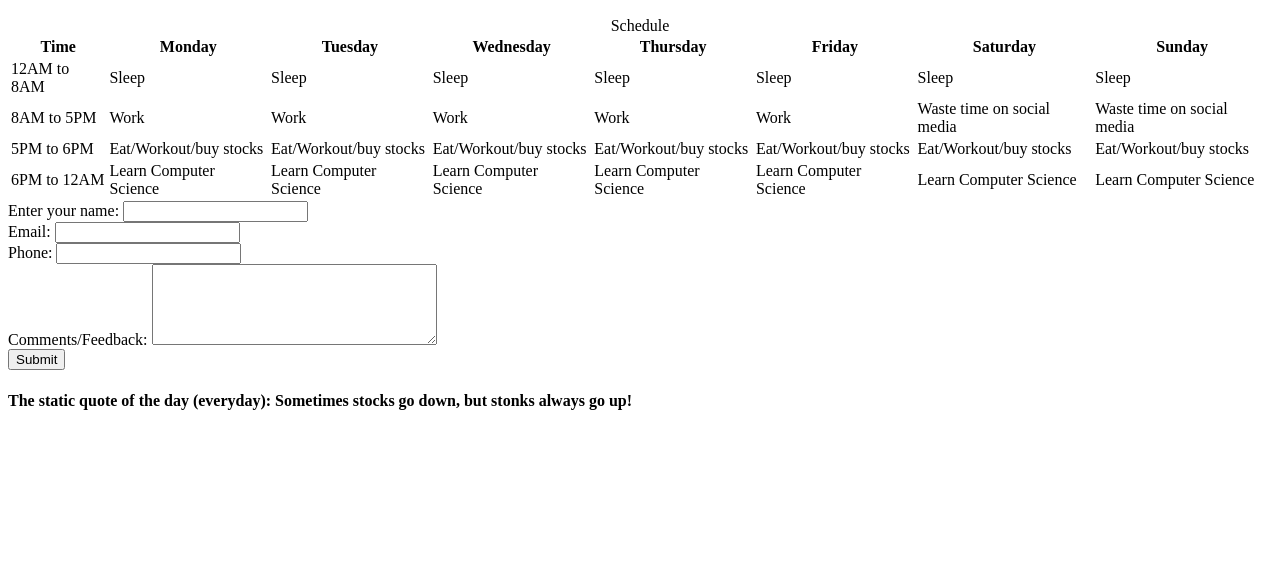
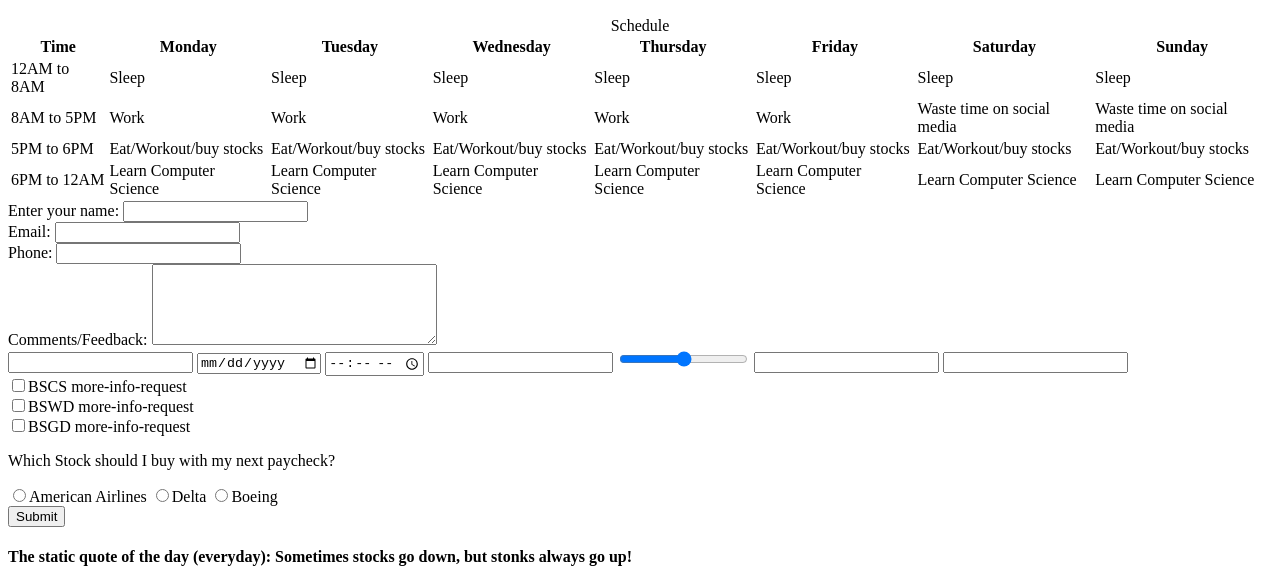
Before and after one commit to teltic/my-sixth-repo, a plain HTML site: page Pre-Course-Homework/about.html in a window 1280 px wide. Shown: the part 722-1309 px from the top of the page. Before the commit the page ends 1153 px from the top, so only its background shows below. Drawn offline with Linux system fonts and the light colour scheme.

Commit message:
input types

```diff
--- a/Pre-Course-Homework/about.html
+++ b/Pre-Course-Homework/about.html
@@ -86,12 +86,34 @@
         </div>
         <div class="input-fields">
           <label for="phone">Phone:</label>
-          <input type="text" name="phone" id="phone" />
+          <input type="tel" name="phone" id="phone" pattern="[0-9]{3}-[0-9]{3}-[0-9]{4}" />
         </div>
         <div class="input-fields">
           <label for="Comments">Comments/Feedback:</label>
           <textarea name="comments" id="comments" rows="5" cols="33"></textarea>
         </div>
+        <div class="input-fields">
+          <!-- DEMO INPUT TYPES-->
+          <input type="password" />
+          <input type="date" />
+          <input type="time" />
+          <input type="number" />
+          <input type="range" min="0" max="10" />
+          <input type="url" />
+          <input type="search" name="google" />
+          <br/>
+          <input type="checkbox" name="option1" value="BSCS">BSCS more-info-request
+          <br/>
+          <input type="checkbox" name="option1" value="BSWD">BSWD more-info-request
+          <br/>
+          <input type="checkbox" name="option1" value="BSGD">BSGD more-info-request
+          <br/>
+          <p>Which Stock should I buy with my next paycheck?</p>
+          <input type="radio" name="Which stock should I buy?" value="American Airlines">American Airlines
+          <input type="radio" name="Which stock should I buy?" value="Delta">Delta
+          <input type="radio" name="Which stock should I buy?" value="boeing">Boeing
+
+
         <div class="input-fields">
             <input type="submit" value="Submit" />
             </div>
```
